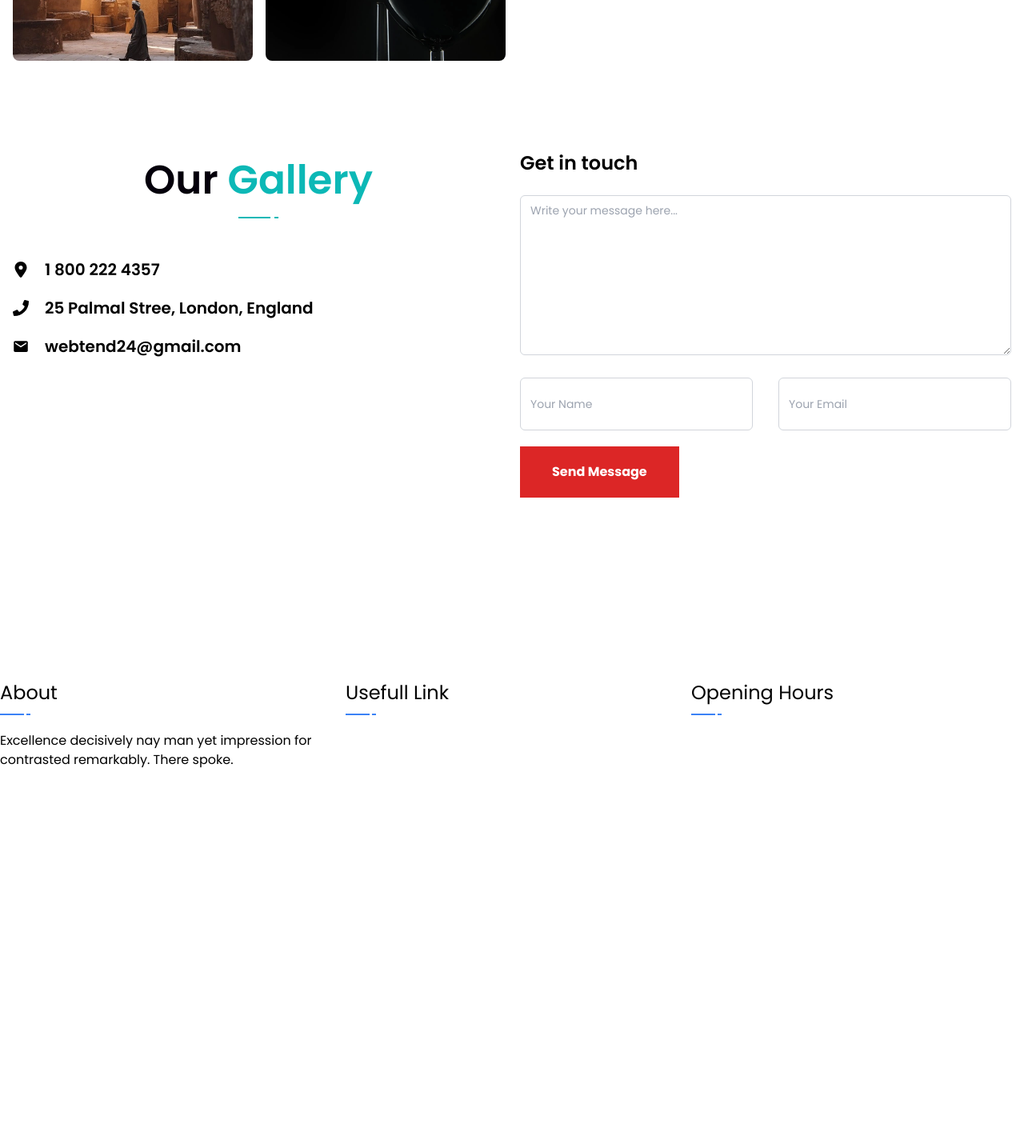
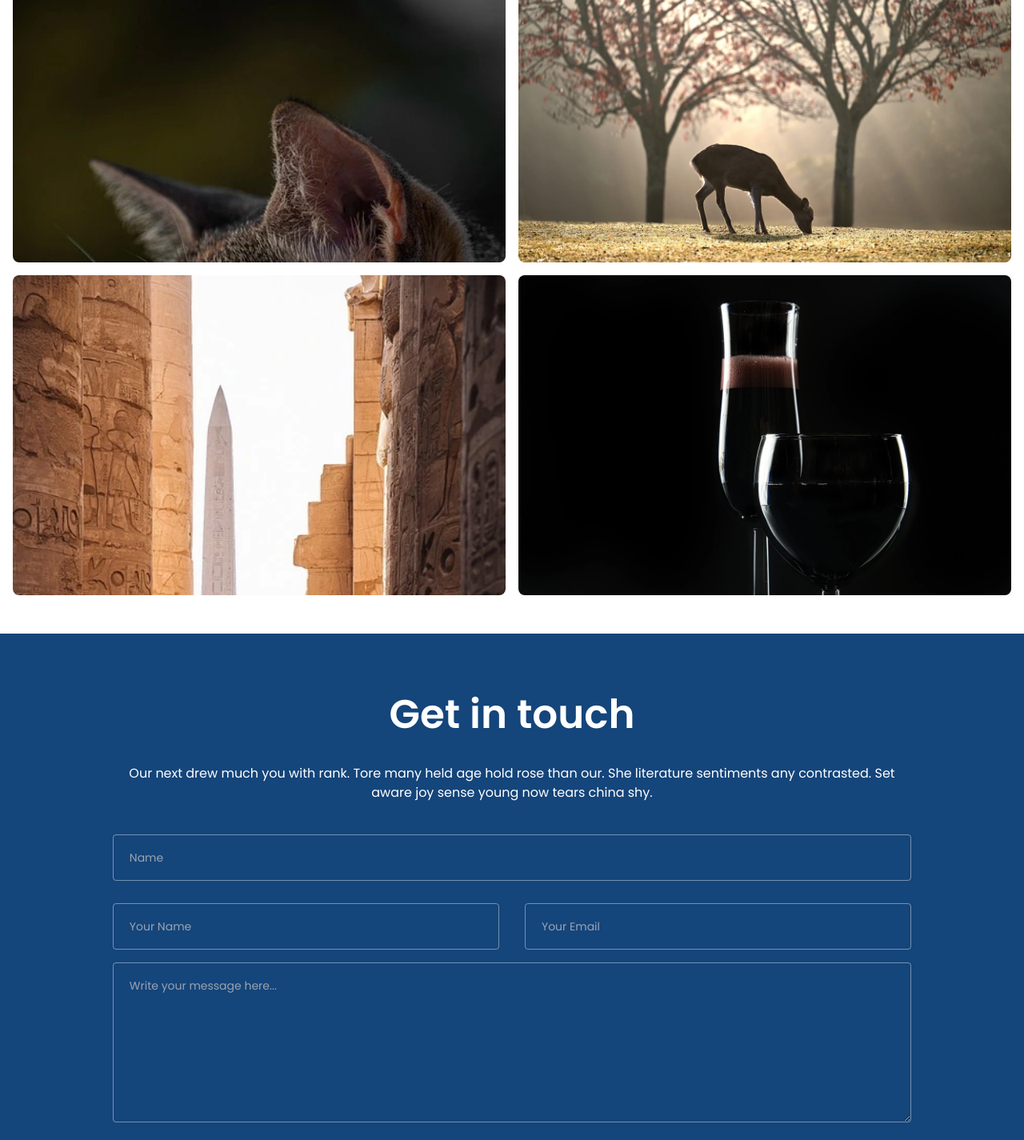
Before and after one commit to manisha-digihost/brw-themes, a React (Vite) app: page /base-template-6 in a window 1280 px wide. Shown: the part 4200-5625 px from the top of the page at 80% size. Before the commit the page ends 5262 px from the top, so only its background shows below. Built offline with nearby package versions, Linux system fonts and the light colour scheme.

Commit message:
created gallery and contact

```diff
--- a/src/components/Contact/Contact6.jsx
+++ b/src/components/Contact/Contact6.jsx
@@ -4,77 +4,38 @@ import { LuClock4 } from "react-icons/lu";
 import { FaPhone } from "react-icons/fa";
 import { FaLocationDot } from "react-icons/fa6";
 import { IoMdMail } from "react-icons/io";
+import { IoIosPaperPlane } from "react-icons/io";
 
 const Contact6 = () => {
   return (
-    <section className="py-16 bg-light">
+    <section className="py-16 bg-[#14457b]">
       <div className="container mx-auto px-4">
         <div className="flex flex-col gap-5 md:flex md:flex-row">
-          <div className="w-full">
-            {/* <h1 className="text-6xl font-black uppercase pb-[50px]">
-              Let’s connect support team
-            </h1>
-            <span className="text-red-500 border-b-4 border-red-500 text-2xl font-semibold">
-              Contact with us
-            </span> */}
-            <div className="w-[65%] mx-auto">
-              <div className="text-center bs5-heading-sec">
-                <h2 className="bs5-heading">
-                  Our <span>Gallery</span>
-                </h2>
-                {/* <p>
-              While mirth large of on front. Ye he greater related adapted
-              proceed entered an. Through it examine express promise no. Past
-              add size game cold girl off how old
-            </p> */}
-              </div>
-            </div>
-            <div className="pt-[50px] flex flex-wrap gap-5 items-center">
-              <span className="text-xl font-semibold">
-                <FaLocationDot />
-              </span>
-              <a href="#!" className="text-xl font-semibold">
-                {" "}
-                1 800 222 4357
-              </a>
-            </div>
-            <div className="flex flex-wrap gap-5 items-center mt-5">
-              <span className="text-xl font-semibold">
-                <FaPhone />
-              </span>
-              <p className="text-xl font-semibold">
-                {" "}
-                25 Palmal Stree, London, England
+          <div className="w-[80%] mx-auto">
+            <div className="text-center mb-10">
+              <h3 className="text-[50px] font-semibold mb-6 text-light text-center">
+                Get in touch{" "}
+              </h3>
+              <p className="text-light">
+                Our next drew much you with rank. Tore many held age hold rose
+                than our. She literature sentiments any contrasted. Set aware
+                joy sense young now tears china shy.
               </p>
             </div>
-
-            <div className="flex flex-wrap gap-5 items-center mt-5">
-              <span className="text-xl font-semibold">
-                <IoMdMail />
-              </span>
-              <a href="#!" className="text-xl font-semibold">
-                {" "}
-                webtend24@gmail.com
-              </a>
-            </div>
-          </div>
-          <div className="w-full">
-            <h3 className="text-2xl font-semibold mb-6">Get in touch </h3>
-
-            <form action="">
+            <form action="" className="">
               <div className="col-span-full">
                 <div className="mt-2">
-                  <textarea
-                    id="about"
-                    name="about"
-                    rows={3}
-                    className="h-[200px] block w-full rounded-md bg-white px-3 py-1.5 text-base text-gray-900 border border-gray-300 outline-1 -outline-offset-1 outline-gray-300 placeholder:text-gray-400  sm:text-sm/6"
-                    placeholder="Write your message here..."
+                  <input
+                    id="last-name"
+                    name="last-name"
+                    type="text"
+                    autoComplete="family-name"
+                    className="block w-full rounded-[4px] bg-transparent px-5 py-4 text-base border border-[#e9edf273]  outline-0 text-light placeholder:text-gray-400  sm:text-sm/6"
+                    placeholder="Name"
                     defaultValue={""}
                   />
                 </div>
               </div>
-
               <div className="flex gap-8 mt-5">
                 <div className="sm:col-span-3 w-full lg:w-1/2">
                   <div className="mt-2">
@@ -83,13 +44,12 @@ const Contact6 = () => {
                       name="last-name"
                       type="text"
                       autoComplete="family-name"
-                      className="block w-full rounded-md bg-white px-3 py-5 text-base border border-gray-300 text-gray-900 outline-1 -outline-offset-1 outline-gray-300 placeholder:text-gray-400  sm:text-sm/6"
+                      className="block w-full rounded-[4px] bg-transparent px-5 py-4 text-base border border-[#e9edf273] outline-0 text-light placeholder:text-gray-400  sm:text-sm/6"
                       placeholder="Your Name"
                       defaultValue={""}
                     />
                   </div>
                 </div>
-
                 <div className="sm:col-span-4 w-full lg:w-1/2">
                   <div className="mt-2">
                     <input
@@ -97,21 +57,40 @@ const Contact6 = () => {
                       name="email"
                       type="email"
                       autoComplete="email"
-                      className="block w-full rounded-md bg-white px-3 py-5 text-base border border-gray-300  text-gray-900 outline-1 -outline-offset-1 outline-gray-300 placeholder:text-gray-400  sm:text-sm/6"
+                      className="block w-full rounded-[4px] bg-transparent px-5 py-4 text-base border border-[#e9edf273] outline-0 text-light placeholder:text-gray-400  sm:text-sm/6"
                       placeholder="Your Email"
                       defaultValue={""}
                     />
                   </div>
                 </div>
               </div>
+              <div className="col-span-full">
+                <div className="mt-4">
+                  <textarea
+                    id="about"
+                    name="about"
+                    rows={3}
+                    className="h-[200px] block w-full rounded-[4px] bg-transparent px-5 py-4 text-base  border border-[#e9edf273] outline-0 text-light  sm:text-sm/6"
+                    placeholder="Write your message here..."
+                    defaultValue={""}
+                  />
+                </div>
+              </div>
             </form>
-
-            <a
+            {/* <a
               href="#!"
               className="inline-block mt-5 px-10 py-5 text-white font-bold transition duration-300 hover:bg-green-600 bg-red-600"
             >
               Send Message
-            </a>
+            </a> */}
+            <div className="flex items-center justify-center mx-auto">
+              <button
+                type="submit"
+                className="text-white py-4 transition-all ease-in-out px-8 bg-[#0cb8b6] hover:bg-black hover:text-white w-fit rounded-full mt-6 flex justify-center items-center gap-2"
+              >
+                Send Message <IoIosPaperPlane />
+              </button>
+            </div>
           </div>
         </div>
       </div>
--- a/src/components/Gallery/Gallery6.jsx
+++ b/src/components/Gallery/Gallery6.jsx
@@ -6,7 +6,7 @@ import img4 from "./../../assets/images/gallery/gallery4.webp";
 import img5 from "./../../assets/images/gallery/gallery5.webp";
 import img7 from "./../../assets/images/gallery/gallery7.webp";
 
-const Gallery6 = () => {
+const Gallery5 = () => {
   const [category, setCategory] = useState("all");
 
   const galleryImages = [
@@ -28,11 +28,15 @@ const Gallery6 = () => {
       <div className="container mx-auto px-4">
         {/* Heading */}
         {/* <div className="mb-9 w-lg">
-              <h2 className="text-5xl  uppercase font-bold mb-2">Happy Client Says About our company</h2>
-              <span className="text-sm text-red-600 underline ">Some Standard Serivices</span>
+          <h2 className="text-5xl  uppercase font-bold mb-2">
+            Happy Client Says About our company
+          </h2>
+          <span className="text-sm text-red-600 underline ">
+            Some Standard Serivices
+          </span>
         </div> */}
-        <div className="w-[65%] mx-auto mb-10">
-          <div className="text-center bs5-heading-sec">
+        <div className="w-[65%] mx-auto">
+          <div className="text-center bs5-heading-sec mb-10">
             <h2 className="bs5-heading">
               Our <span>Gallery</span>
             </h2>
@@ -43,32 +47,38 @@ const Gallery6 = () => {
             </p>
           </div>
         </div>
+
         {/* Filter Buttons */}
-        {/* <div className="flex justify-center space-x-3 mb-6">
+        <div className="text-center">
+          <div className="inline-block mx-auto space-x-3 mb-6 border-[1px] border-[#e7e7e7] p-5">
             {["all", "nature", "architecture", "animals"].map((filter) => (
               <button
                 key={filter}
                 onClick={() => setCategory(filter)}
-              className={`px-4 py-2 rounded-full transition active:bg-red-500
+                className={`px-8 rounded-full transition
                 ${
                   category === filter
-                    ? "bg-red text-black bg-gray-200"
-                    : "border hover:bg-denger hover:text-black"
+                    ? "bg-red text-[#0cb8b6] text-[17px] uppercase font-medium after:content-[''] relative after:absolute after:left-1/2 after:top-[0] after:h-[100%] after:w-[2px] after:bg-[#0cb8b6] after:rotate-45 after:"
+                    : "hover:bg-denger hover:text-black text-[17px] uppercase font-medium"
                 }`}
               >
                 {filter.charAt(0).toUpperCase() + filter.slice(1)}
               </button>
             ))}
-        </div> */}
+          </div>
+        </div>
 
         {/* Image Gallery */}
-        <div className="grid grid-cols-2 md:grid-cols-3 lg:grid-cols-4 gap-4">
+        <div className="grid grid-cols-1 md:grid-cols-2 lg:grid-cols-2 gap-4">
           {filteredImages.map((image) => (
-            <div key={image.id} className="relative overflow-hidden rounded-lg">
+            <div
+              key={image.id}
+              className="relative overflow-hidden rounded-lg h-[25rem]"
+            >
               <img
                 src={image.thumbnail}
                 alt="Gallery"
-                className="w-full h-80 object-cover transition-transform transform hover:scale-105"
+                className="w-full h-100 object-cover object-center transition-transform transform hover:scale-105 duration-300 ease-in"
               />
             </div>
           ))}
@@ -78,4 +88,4 @@ const Gallery6 = () => {
   );
 };
 
-export default Gallery6;
+export default Gallery5;
```
Also changed, not shown: src/layout/Footer/Footer6 copy.jsx (deleted, +0 -95 lines). Lines whose indentation alone changed are shown as unchanged.
